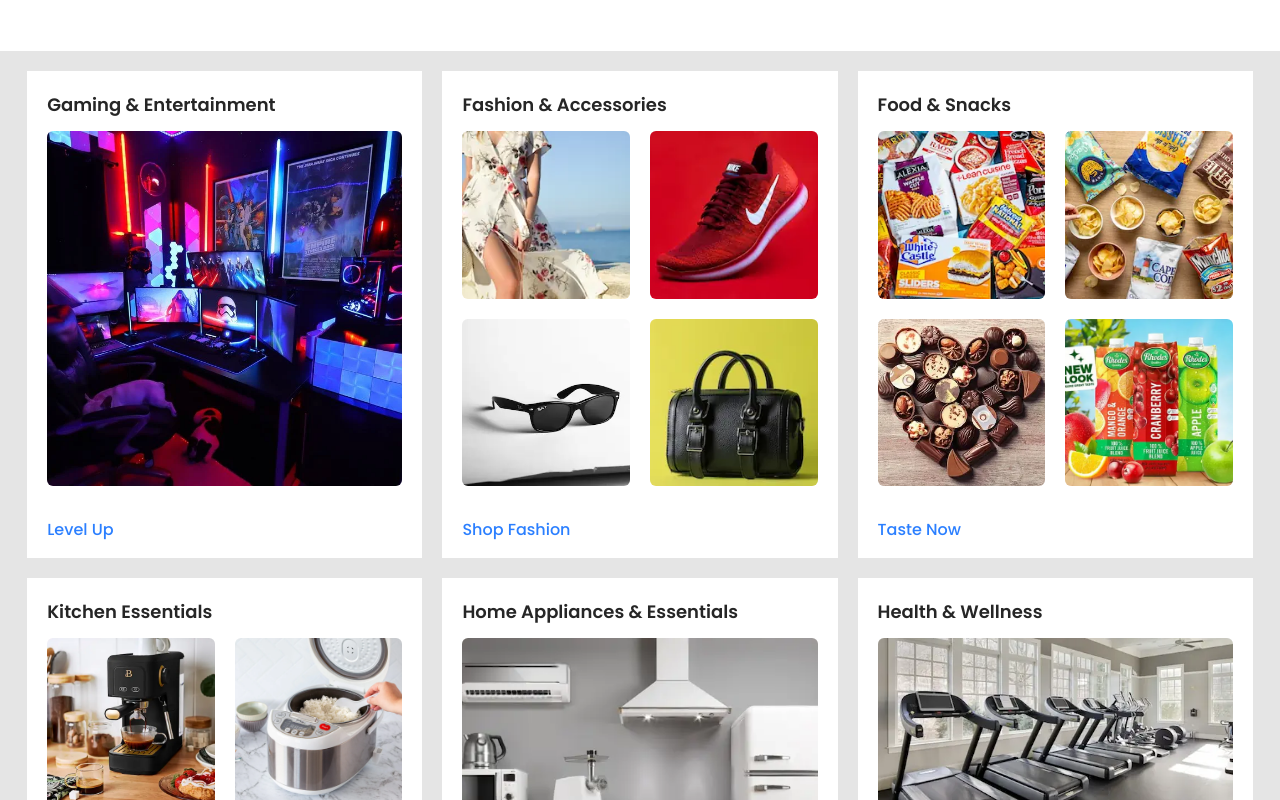
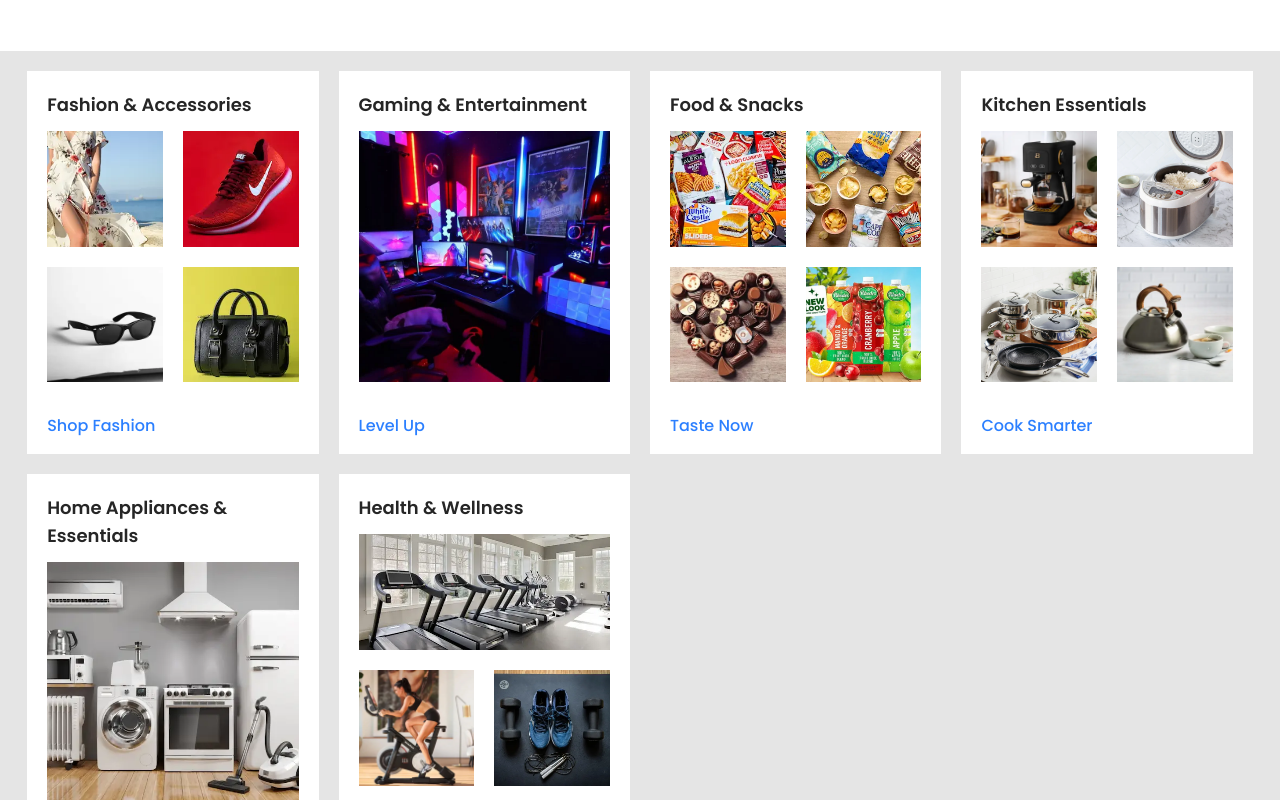
Before and after one commit to Nashiuz-Zaman/lumora-client, a Next.js app: page / in a window 1280 px wide. Shown: the part 1460-2260 px from the top of the page. Built offline with nearby package versions, Linux system fonts and the light colour scheme.

Commit message:
Created home page for admin dashboard

```diff
--- /dev/null
+++ b/src/app/(admin)/admin/page.jsx
@@ -0,0 +1,16 @@
+export const metadata = {
+   title: 'Home | Admin Panel',
+};
+
+const AdminHomePage = () => {
+   return (
+      <div className='min-h-full grid place-content-center'>
+         <p className='text-2xl text-center'>
+            Welcome to <span className='text-primary font-bold'>Admin</span>{' '}
+            Dashboard
+         </p>
+      </div>
+   );
+};
+
+export default AdminHomePage;
--- a/src/app/(admin)/layout.tsx
+++ b/src/app/(admin)/layout.tsx
@@ -1,7 +1,8 @@
+import { AdminLayoutMain } from "@/components/layout-specific/admin";
 import { ReactNode } from "react";
 
-const AdminLayout = ({ children }: { children: ReactNode }) => {
-  return <div>{children}</div>;
+const Layout = ({ children }: { children: ReactNode }) => {
+  return <AdminLayoutMain>{children}</AdminLayoutMain>;
 };
 
-export default AdminLayout;
+export default Layout;
--- a/src/app/layout.tsx
+++ b/src/app/layout.tsx
@@ -1,6 +1,11 @@
 import type { Metadata } from "next";
 import "./globals.css";
 import { poppins } from "./fonts";
+
+// react toastify
+import { ToastContainer } from "react-toastify";
+import "react-toastify/dist/ReactToastify.css";
+import { Slide } from "react-toastify";
 
 export const metadata: Metadata = {
   title: "Next.js TS, React 19, Tailwind v4, Redux-toolkit | Project Skeleton",
@@ -18,6 +23,20 @@ export default function RootLayout({
         className={`${poppins.className} text-neutral-800`}
         cz-shortcut-listen="false"
       >
+        {/* react toastify */}
+        <ToastContainer
+          position="top-center"
+          autoClose={2000}
+          transition={Slide}
+          hideProgressBar
+          newestOnTop
+          closeOnClick
+          rtl={false}
+          pauseOnFocusLoss
+          draggable
+          pauseOnHover
+          theme="light"
+        />
         {children}
       </body>
     </html>
--- a/src/components/layout-specific/main/Header.tsx
+++ b/src/components/layout-specific/main/Header.tsx
@@ -1,12 +1,12 @@
 "use client";
-
-// core
-import Image from "next/image";
-import Link from "next/link";
 
 // component
 import { CartBtn, MobileMenuBtn } from "../../shared/buttons";
-import { InnerContainer, ExpandableSearchPortal } from "../../shared";
+import {
+  InnerContainer,
+  ExpandableSearchPortal,
+  BrandLogo,
+} from "../../shared";
 
 // types
 import type { MouseEventHandler } from "react";
@@ -37,15 +37,7 @@ const Header = () => {
           />
 
           {/* logo */}
-          <Link href="/">
-            <Image
-              width={128}
-              height={70}
-              src="/logos/website/logo-white.png"
-              alt="website-logo"
-              className="block w-[3.2rem] md:w-[3.95113rem] xl:w-32 h-auto sm:mr-[1.79rem] xl:mr-[3.625rem]"
-            />
-          </Link>
+          <BrandLogo className="mr-6" />
 
           {/* search bar */}
           <Searchbar className="hidden 2md:block" />
--- a/src/components/page-specific/home/FeaturedProductCategories.tsx
+++ b/src/components/page-specific/home/FeaturedProductCategories.tsx
@@ -4,16 +4,6 @@ import { CenterContainer } from "@/components/shared";
 import { CategoryCard } from "./CategoryCard";
 
 const cardsData = [
-  {
-    heading: "Gaming & Entertainment",
-    linkText: "Level Up",
-    images: [
-      {
-        src: "/featured-product-collections/entertainment-1.webp",
-        alt: "featured collection product",
-      },
-    ],
-  },
   {
     heading: "Fashion & Accessories",
     linkText: "Shop Fashion",
@@ -36,7 +26,16 @@ const cardsData = [
       },
     ],
   },
-
+  {
+    heading: "Gaming & Entertainment",
+    linkText: "Level Up",
+    images: [
+      {
+        src: "/featured-product-collections/entertainment-1.webp",
+        alt: "featured collection product",
+      },
+    ],
+  },
   {
     heading: "Food & Snacks",
     linkText: "Taste Now",
@@ -114,7 +113,7 @@ const cardsData = [
 export const FeaturedProductCategories = () => {
   return (
     <CenterContainer className="bg-neutral-200 py-5">
-      <div className="grid grid-cols-1 md:grid-cols-3 gap-5">
+      <div className="grid grid-cols-1 md:grid-cols-4 gap-5">
         {cardsData.map((card, idx) => (
           <CategoryCard
             key={idx}
--- /dev/null
+++ b/src/components/shared/BrandLogo.tsx
@@ -0,0 +1,29 @@
+"use client";
+
+import Image from "next/image";
+import Link from "next/link";
+
+interface IBrandLogoProps {
+  href?: string;
+  className?: string;
+  alt?: string;
+}
+
+export const BrandLogo = ({
+  href = "/",
+  className = "",
+  alt = "website-logo",
+}: IBrandLogoProps) => {
+  return (
+    <Link href={href} className={`inline-block ${className}`}>
+      <Image
+        src="/logos/website/logo-white.png"
+        alt={alt}
+        width={128}
+        height={70}
+        className="w-12 sm:w-16 md:w-20 lg:w-24 xl:w-32
+          h-auto block"
+      />
+    </Link>
+  );
+};
--- a/src/components/shared/GridCard.tsx
+++ b/src/components/shared/GridCard.tsx
@@ -24,7 +24,7 @@ export const GridCard = ({ images, className = "" }: GridCardProps) => {
             src={images[0].src}
             alt={images[0].alt}
             fill
-            className="object-cover rounded-md"
+            className="object-cover "
           />
         </div>
       ) : count === 2 ? (
@@ -36,7 +36,7 @@ export const GridCard = ({ images, className = "" }: GridCardProps) => {
                 src={img.src}
                 alt={img.alt}
                 fill
-                className="object-cover rounded-md"
+                className="object-cover "
               />
             </div>
           ))}
@@ -50,7 +50,7 @@ export const GridCard = ({ images, className = "" }: GridCardProps) => {
                 src={images[0].src}
                 alt={images[0].alt}
                 fill
-                className="object-cover rounded-md"
+                className="object-cover "
               />
             </div>
           </div>
@@ -60,7 +60,7 @@ export const GridCard = ({ images, className = "" }: GridCardProps) => {
                 src={img.src}
                 alt={img.alt}
                 fill
-                className="object-cover rounded-md"
+                className="object-cover "
               />
             </div>
           ))}
@@ -74,7 +74,7 @@ export const GridCard = ({ images, className = "" }: GridCardProps) => {
                 src={img.src}
                 alt={img.alt}
                 fill
-                className="object-cover rounded-md"
+                className="object-cover "
               />
             </div>
           ))}
--- /dev/null
+++ b/src/components/shared/IcfyIcon.tsx
@@ -0,0 +1,13 @@
+"use client";
+
+// lib
+import { Icon, IconifyIcon } from "@iconify/react";
+
+interface IcfyIconProps {
+  icon: string | IconifyIcon;
+  className?: string;
+}
+
+export const IcfyIcon = ({ icon, className = "" }: IcfyIconProps) => {
+  return <Icon icon={icon} className={className} />;
+};
--- a/src/components/shared/UserAvatarMenu.tsx
+++ b/src/components/shared/UserAvatarMenu.tsx
@@ -7,14 +7,14 @@ import Image from "next/image";
 import { TUserRoleValue, UserRoles } from "@/constants/user";
 import { useClickOutside } from "@/hooks";
 
-type UserAvatarMenuProps = {
+type TUserAvatarMenuProps = {
   userData?: {
     _id: string;
     name: string;
     image?: string;
     role: { name?: TUserRoleValue };
   };
-  logoutFunction: () => void;
+  logoutFunction?: () => void;
   className?: string;
 };
 
@@ -22,7 +22,7 @@ const UserAvatarMenu = ({
   userData,
   logoutFunction,
   className = "",
-}: UserAvatarMenuProps) => {
+}: TUserAvatarMenuProps) => {
   const [isClient, setIsClient] = useState(false);
   const [showInfoPanel, setShowInfoPanel] = useState(false);
 
@@ -81,7 +81,8 @@ const UserAvatarMenu = ({
           <button
             onClick={(e: MouseEvent<HTMLButtonElement>) => {
               e.preventDefault();
-              logoutFunction();
+
+              if (logoutFunction) logoutFunction();
             }}
             className={optionsClasses}
           >
--- a/src/components/shared/index.ts
+++ b/src/components/shared/index.ts
@@ -9,3 +9,5 @@ export * from "./UserAvatarMenu";
 export * from "./containers/CenterContainer";
 export * from "./containers/InnerContainer";
 export * from "./buttons";
+export * from "./IcfyIcon";
+export * from "./BrandLogo";
--- /dev/null
+++ b/src/utils/index.ts
@@ -0,0 +1 @@
+export * from "./showToast";
--- a/src/utils/toastify.ts
+++ b/src/utils/showToast.ts
@@ -19,12 +19,6 @@ export const showToast = ({
   toast(message ?? "No message provided", {
     position,
     autoClose,
-    hideProgressBar: true,
-    closeOnClick: true,
-    pauseOnHover: true,
-    draggable: true,
-    progress: undefined,
-    theme: "light",
     type,
     className: modifyClasses,
   });
```
Also changed, not shown: 1 other file (tests, documents, lock files or other folders).
